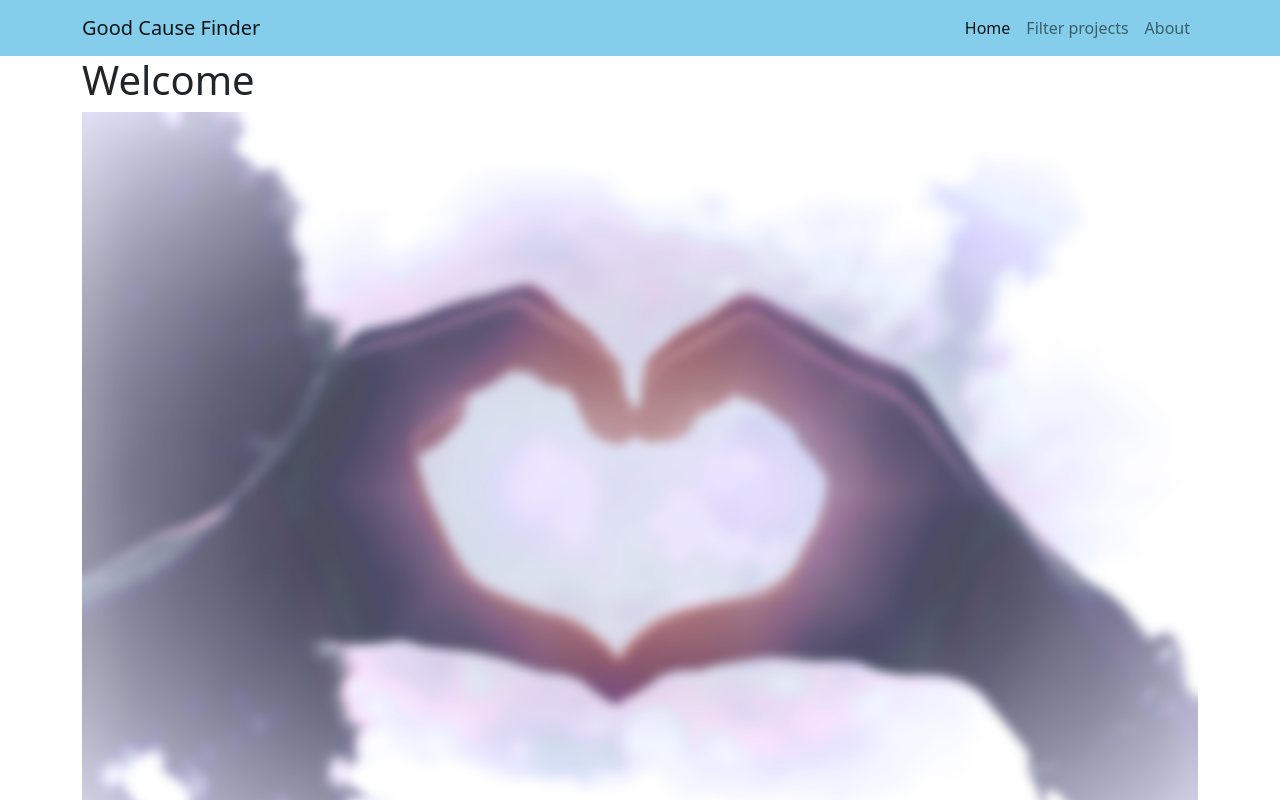
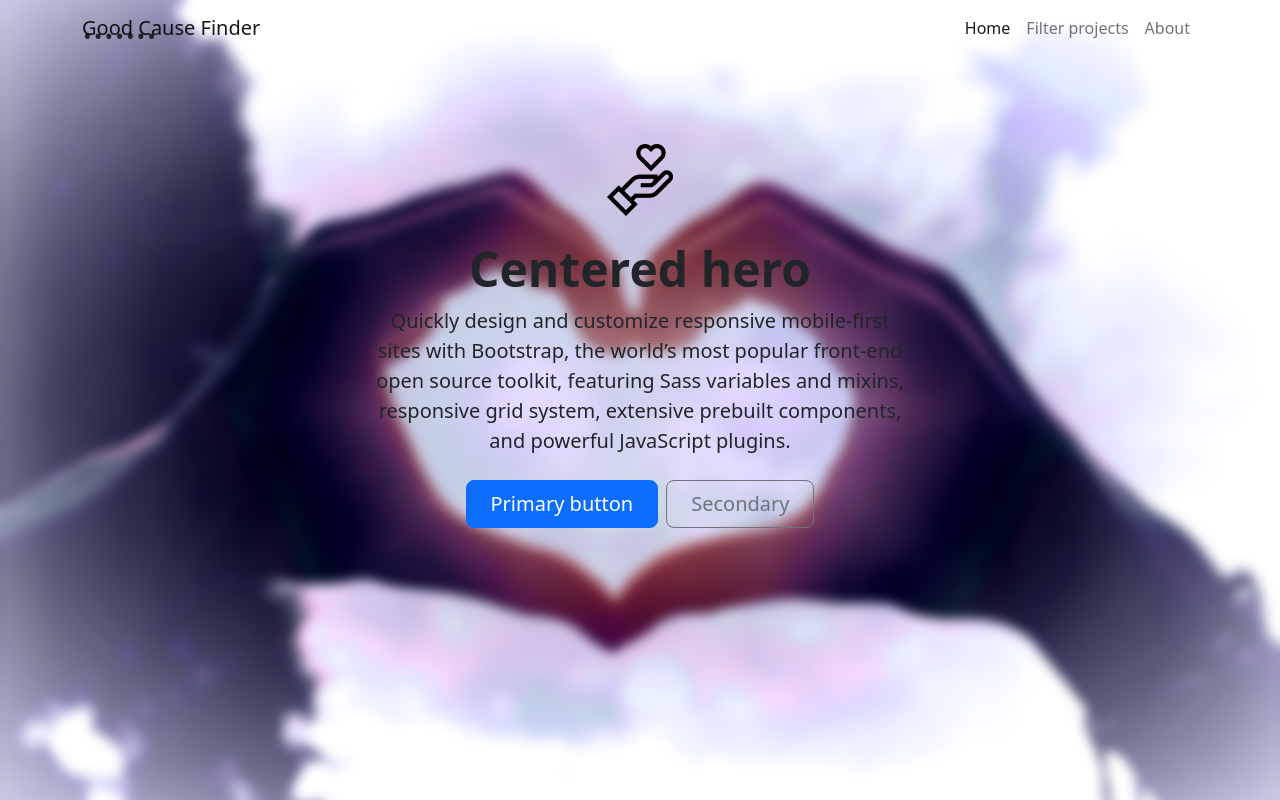
Before and after one commit to MariaFredriksson/GoodCauseFinder, a React (Create React App) app: page / in a window 1280 px wide. Shown: the top 800 px of the page. Built offline with nearby package versions, Linux system fonts and the light colour scheme.

Commit message:
Add background image

```diff
--- a/src/App.css
+++ b/src/App.css
@@ -1,11 +1,25 @@
 .color-1 {
   /* background-color: #5680E9; */
-  background-color: #84ceeb;
+  /* background-color: #84ceeb; */
   /* background-color: #5ab9ea; */
   /* background-color: #c1c8e4; */
   /* background-color: #8860d0; */
 
   /* color:white !important; */
+}
+
+.home {
+  background-image: url("../public/hand heart.png");
+  background-color: #cccccc;
+  /* Used if the image is unavailable */
+  height: 100vh;
+  /* You must set a specified height */
+  background-position: center;
+  /* Center the image */
+  background-repeat: no-repeat;
+  /* Do not repeat the image */
+  background-size: cover;
+  /* Resize the background image to cover the entire container */
 }
 
 .home-image {
--- a/src/components/HomeArea.js
+++ b/src/components/HomeArea.js
@@ -1,10 +1,25 @@
 
 const HomeArea = () => {
   return (
-    <div className="container">
-      <div className="home">
-        <h1>Welcome</h1>
-        <img src="./hand heart.png" className="home-image img-fluid" alt="Give love" />
+    <div className="home">
+      <div className="container">
+        <div>
+          <h1>.......</h1>
+          {/* <img src="./hand heart.png" className="home-image img-fluid" alt="Give love" /> */}
+        </div>
+        <div className="hero">
+          <div class="px-4 py-5 my-5 text-center">
+            <img class="d-block mx-auto mb-4" src="./give-love.png" alt="" width="72" />
+              <h1 class="display-5 fw-bold text-body-emphasis">Centered hero</h1>
+              <div class="col-lg-6 mx-auto">
+                <p class="lead mb-4">Quickly design and customize responsive mobile-first sites with Bootstrap, the world’s most popular front-end open source toolkit, featuring Sass variables and mixins, responsive grid system, extensive prebuilt components, and powerful JavaScript plugins.</p>
+                <div class="d-grid gap-2 d-sm-flex justify-content-sm-center">
+                  <button type="button" class="btn btn-primary btn-lg px-4 gap-3">Primary button</button>
+                  <button type="button" class="btn btn-outline-secondary btn-lg px-4">Secondary</button>
+                </div>
+              </div>
+          </div>
+        </div>
       </div>
     </div>
   )
--- a/src/components/Navbar.js
+++ b/src/components/Navbar.js
@@ -3,7 +3,7 @@ import { Link } from 'react-router-dom'
 
 const Navbar = () => {
   return (
-    <nav className="navbar navbar-expand-lg sticky-top color-1 bg-body-tertiary">
+    <nav className="navbar navbar-expand-lg fixed-top color-1 bg-body-tertiary">
       <div className="container container-fluid">
         {/* The Link makes React handle the routing, and prevents the request to the server for a new page that would have happened otherwise */}
         <Link className="navbar-brand color-1" to="/">Good Cause Finder</Link>
```
